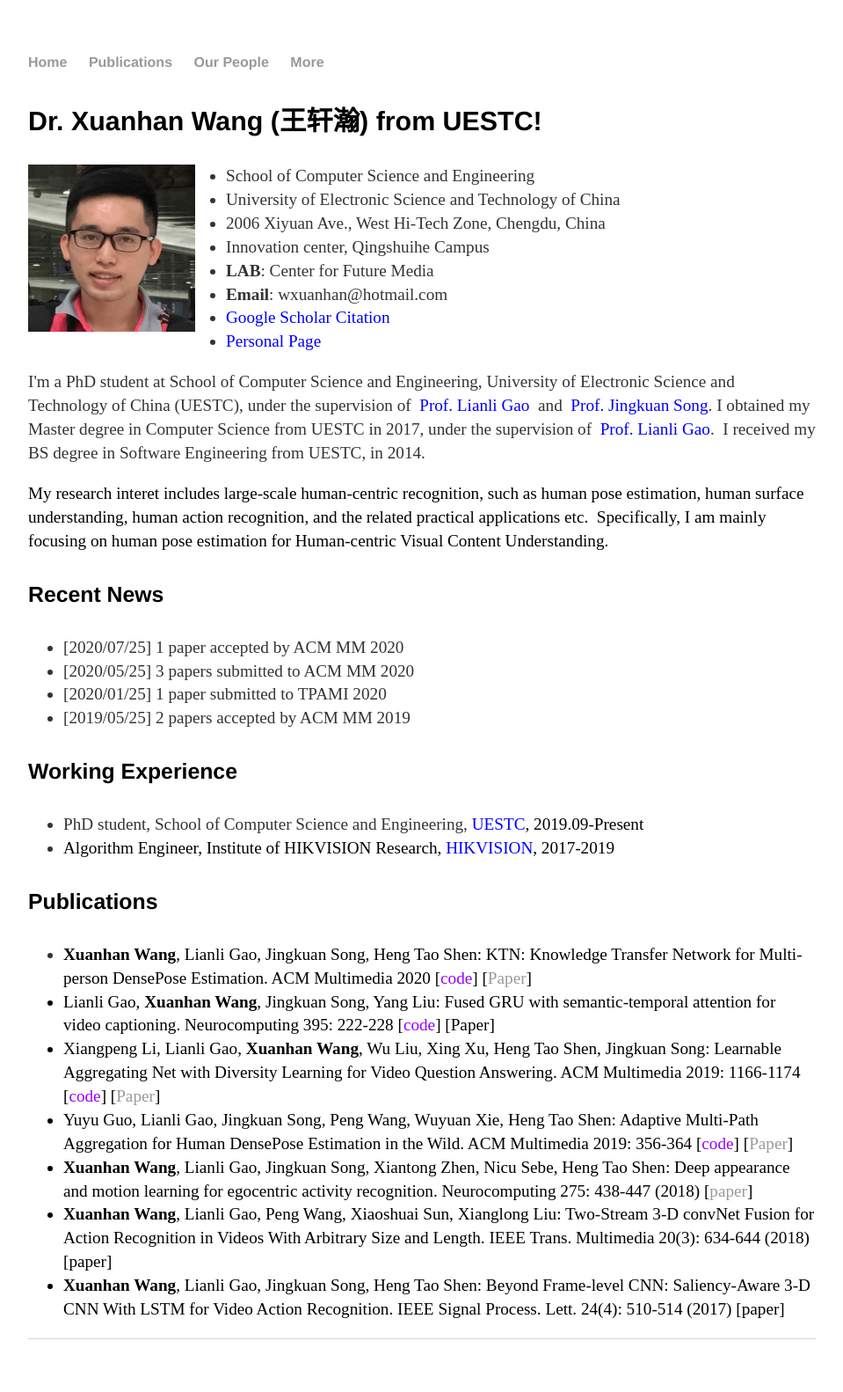
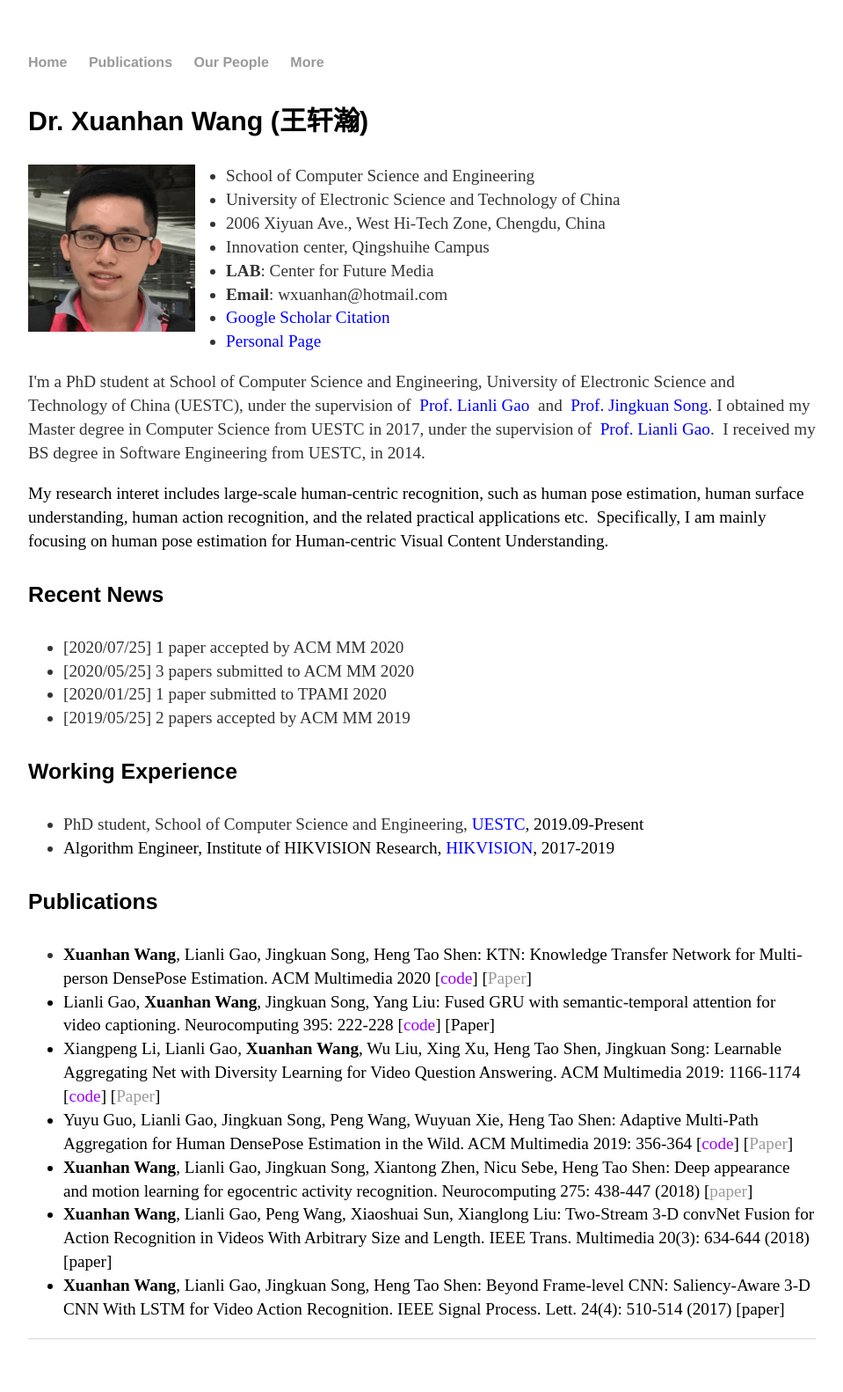
Before and after one commit to cfm-wxh/xuanhanwang.github.io, a Jekyll site: the page built from index.html, in a window 1280 px wide. Shown: the whole page at 88% size, without its empty margins (160-1119 px from the left). Built offline with Jekyll 4.4.1, drawn with Linux system fonts in a browser that asks for light colours.

Commit message:
Update index.html

```diff
--- a/index.html
+++ b/index.html
@@ -4,7 +4,7 @@ title: Xuanhan Wang, UESTC
 ---
 
 		<div class="blurb">
-			<h3>Dr. Xuanhan Wang (王轩瀚) from UESTC!</h3>
+			<h3>Dr. Xuanhan Wang (王轩瀚)</h3>
 			<p><img src="wangxuanhan.png" alt="photo" style="width:190px;height:190px;float:left;margin-right:35px;">
 				<ul class="contacts">
 					<li> School of Computer Science and Engineering</li>
```
